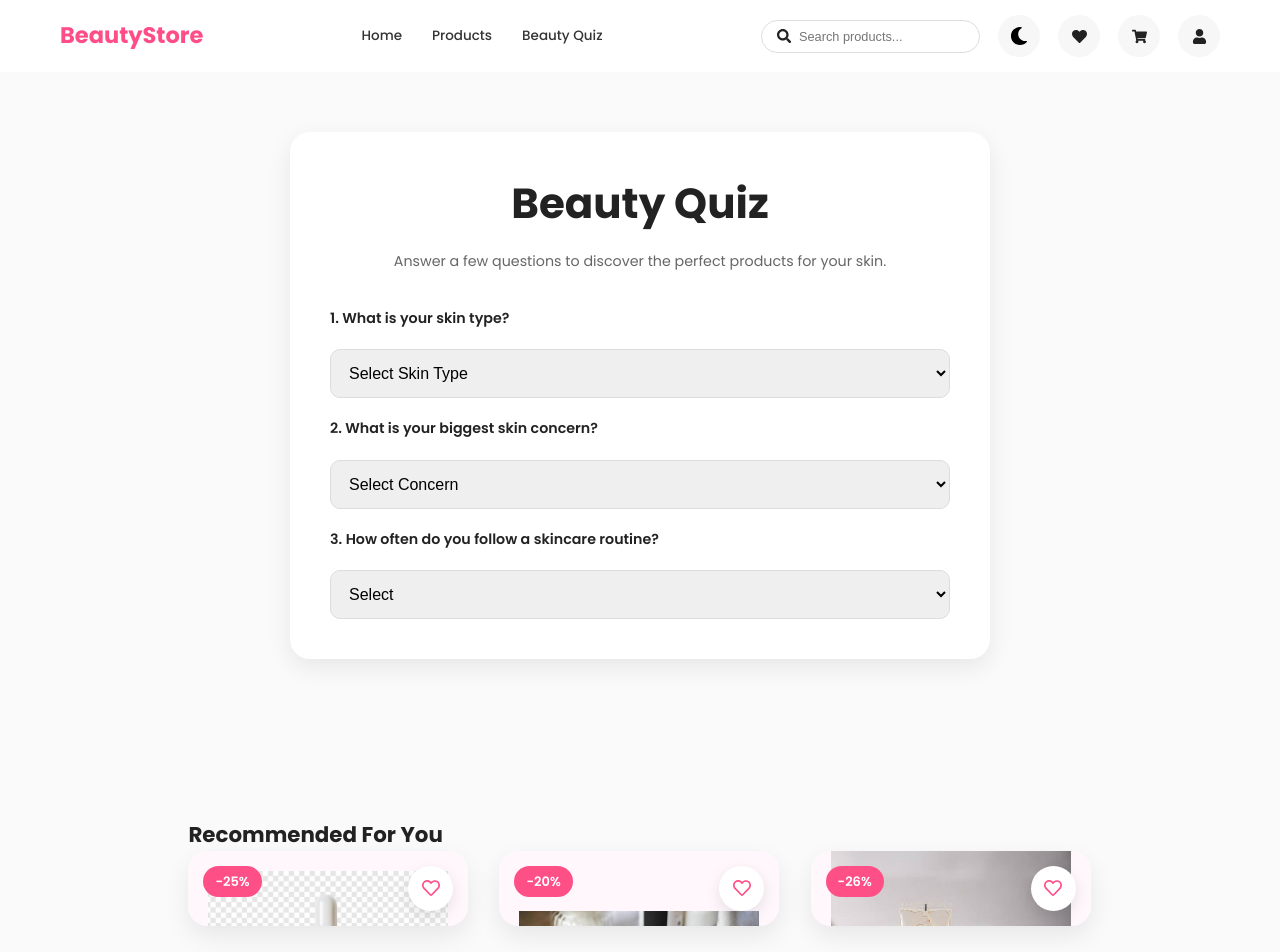
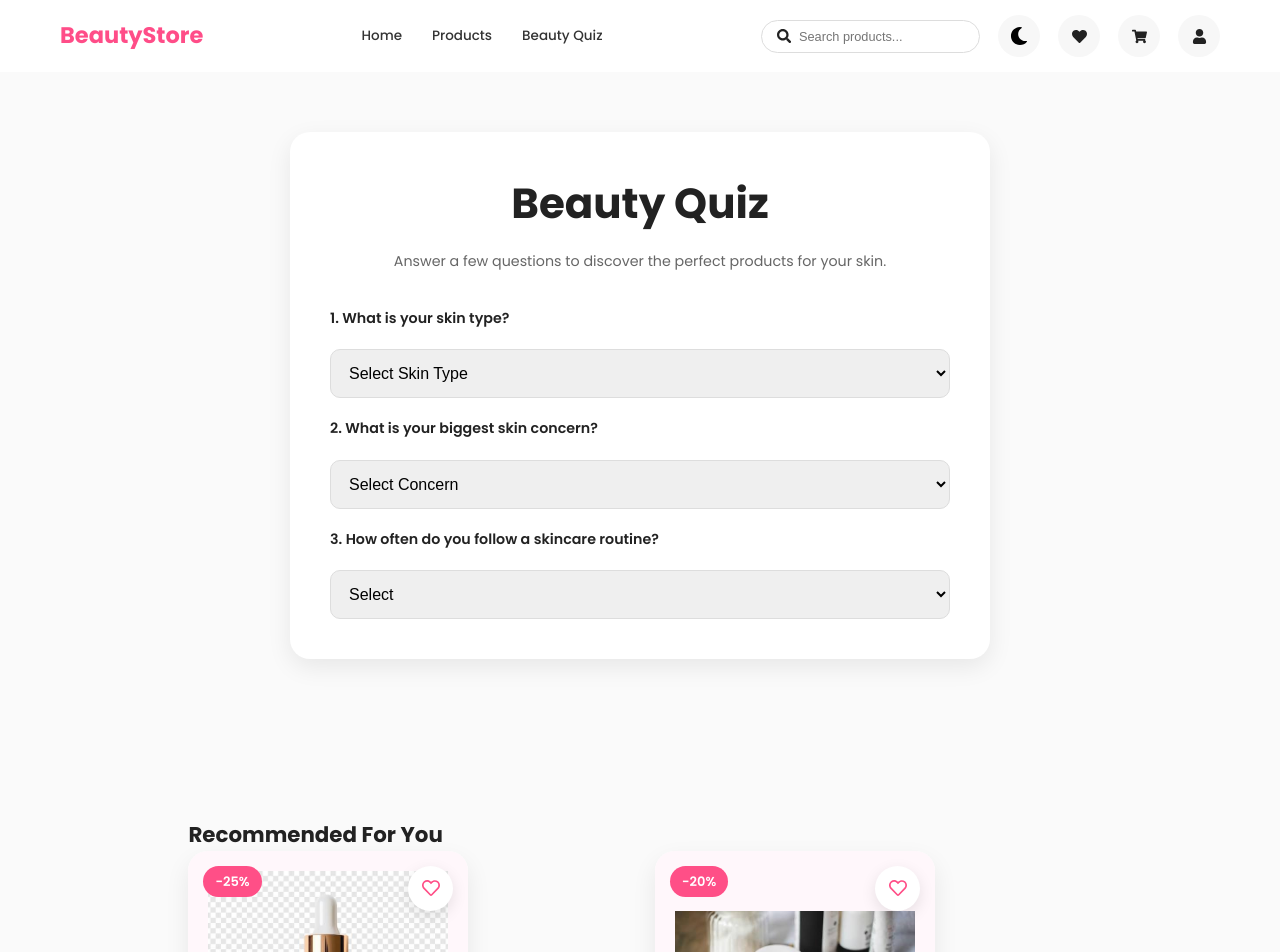
Before and after one commit to Gouthami101198/BeautyStore, a React (Vite) app: page /beauty-quiz in a window 1280 px wide. Shown: the top 952 px of the page. Built offline with nearby package versions, Linux system fonts and the light colour scheme.

Commit message:
Change recommended products count to 2
Updated the number of recommended products from 4 to 2.

```diff
--- a/src/components/Recommendation/Recommendation.jsx
+++ b/src/components/Recommendation/Recommendation.jsx
@@ -4,7 +4,7 @@ import products from "../../data/products";
 
 function Recommendation() {
   // Show first 4 products
-  const recommendations = products.slice(0, 4);
+  const recommendations = products.slice(0, 2);
 
   return (
     <section className="recommendation">
```
